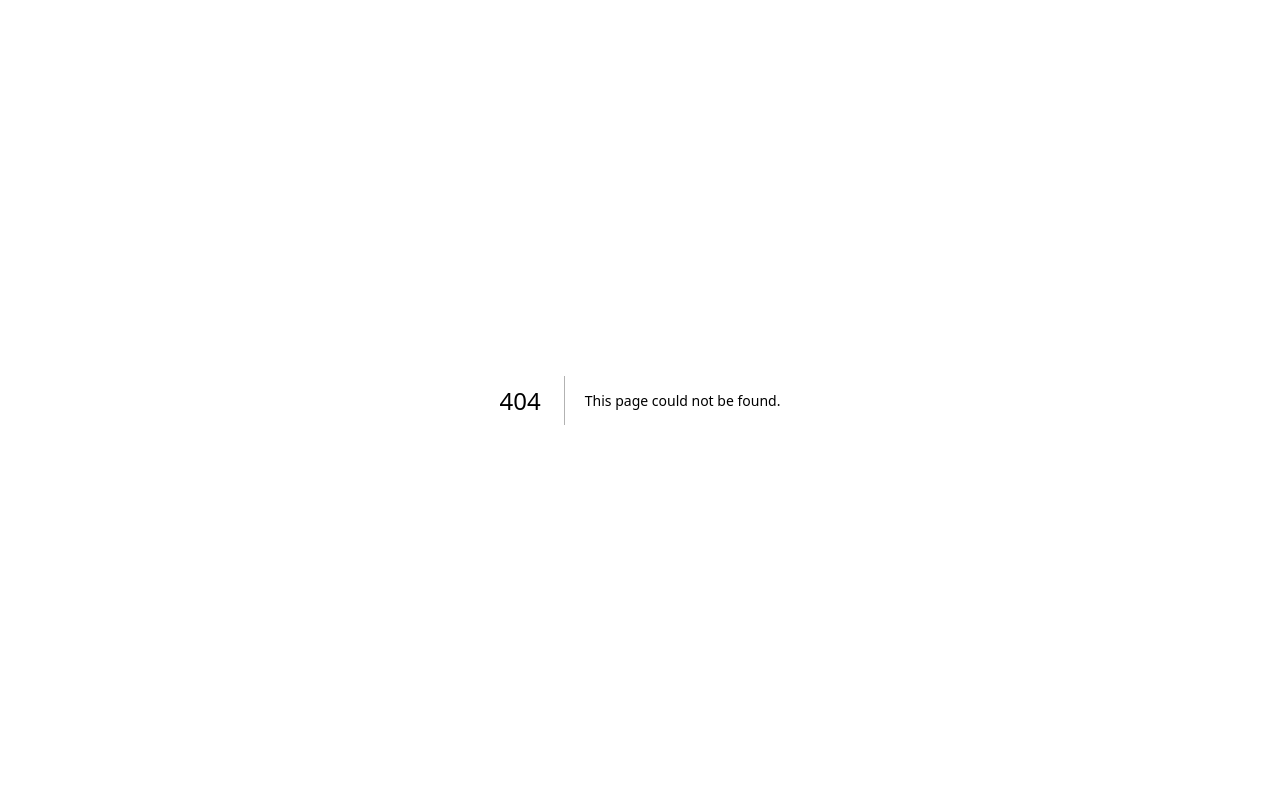
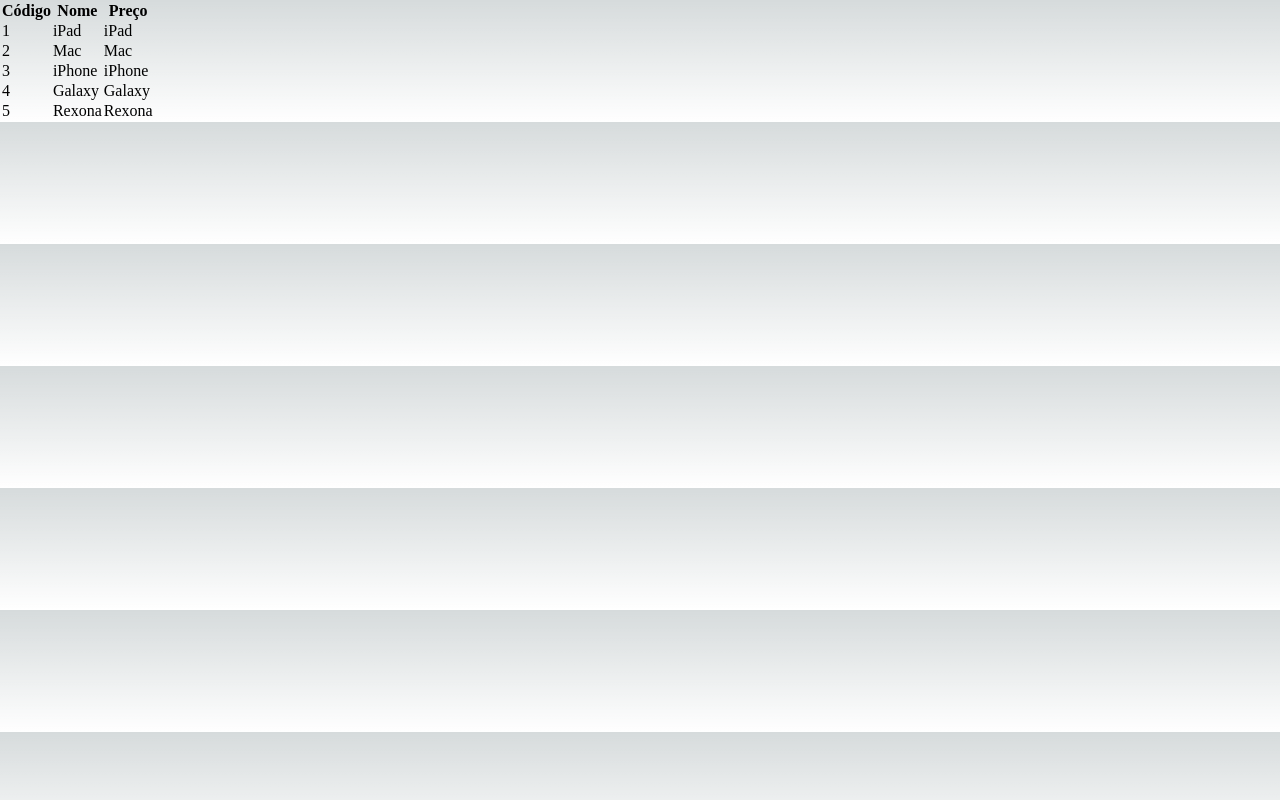
Before and after one commit to ThadeuCesario/NextCod3r, a Next.js app in the folder exercicios/: page /render/repeticao2 in a window 1280 px wide. Before the commit this address had no page. Built offline with nearby package versions, Linux system fonts and the light colour scheme.

Commit message:
more examples nextJs

```diff
--- /dev/null
+++ b/exercicios/components/SomentePar.jsx
@@ -0,0 +1,5 @@
+function SomentePar(props) {
+    return (props.numero % 2 === 0) ? <h1>{props.numero}</h1> : null;
+}
+
+export default SomentePar;
--- /dev/null
+++ b/exercicios/data/listaProdutos.js
@@ -0,0 +1,9 @@
+import Produto from "../model/produto";
+
+export default [
+    new Produto(1, "iPad", 1223),
+    new Produto(2, "Mac", 45342),
+    new Produto(3, "iPhone", 3564),
+    new Produto(4, "Galaxy", 4672),
+    new Produto(5, "Rexona", 20),
+]
--- /dev/null
+++ b/exercicios/model/produto.js
@@ -0,0 +1,23 @@
+export default class Produto {
+    #id
+    #nome
+    #preco
+
+    constructor(id, nome, preco) {
+        this.#id = id;
+        this.#nome = nome;
+        this.#preco = preco;
+    }
+
+    get id() {
+        return this.#id
+    }
+
+    get nome() {
+        return this.#nome
+    }
+
+    get preco() {
+        return this.#preco
+    }
+}
--- /dev/null
+++ b/exercicios/pages/render/repeticao2.jsx
@@ -0,0 +1,27 @@
+import listaProdutos from "../../data/listaProdutos"
+
+export default function repeticao2() {
+    return (
+        <div>
+            <table>
+                <thead>
+                    <tr>
+                        <th>Código</th>
+                        <th>Nome</th>
+                        <th>Preço</th>
+                    </tr>
+                </thead>
+
+                <tbody>
+                    {listaProdutos.map(produto => (
+                        <tr key={produto.id}>
+                            <td>{produto.id}</td>
+                            <td>{produto.nome}</td>
+                            <td>{produto.nome}</td>
+                        </tr>
+                    ))}
+                </tbody>
+            </table>
+        </div>
+    )
+}
```
Also changed, not shown: exercicios/pages/render/condicional1.jsx (added, +13 -0 lines), exercicios/pages/render/repeticao1.jsx (added, +21 -0 lines).
